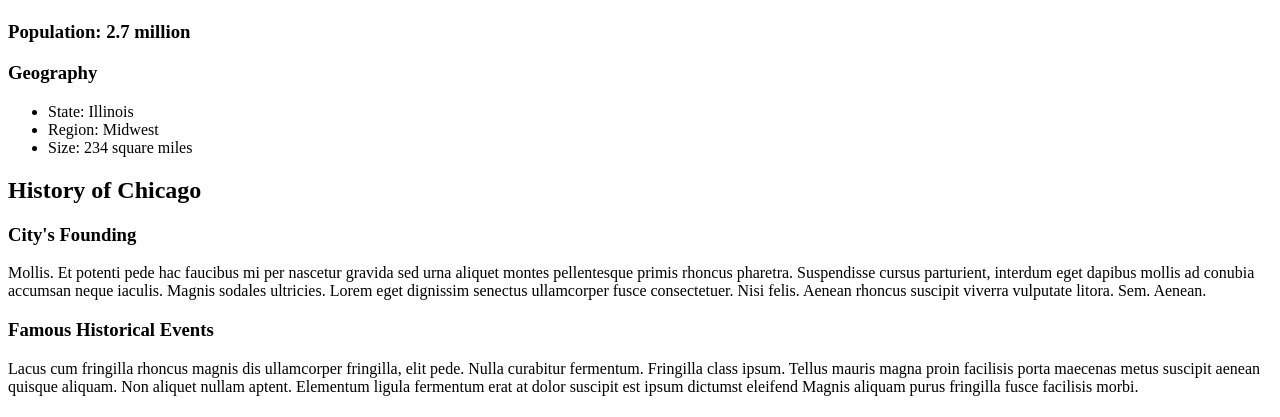
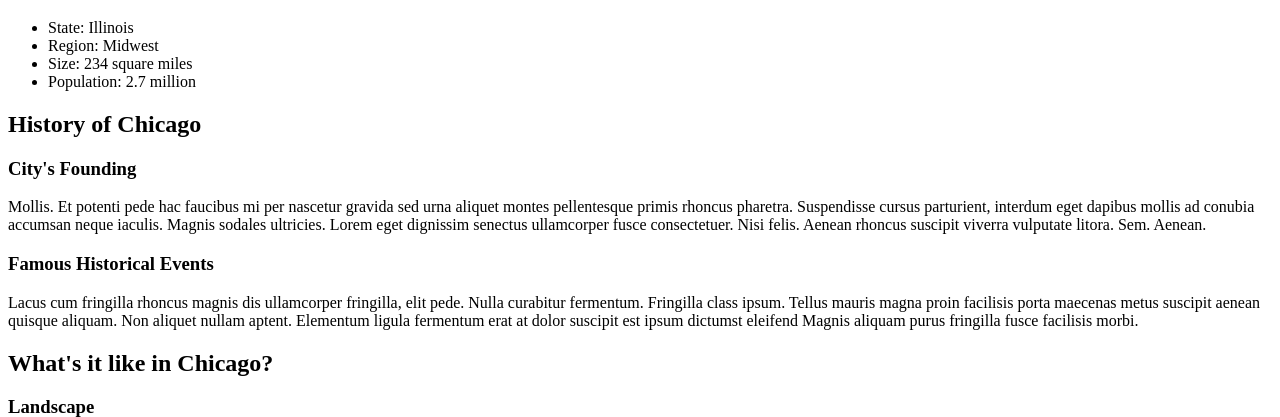
Before and after one commit to MattLeone10/CSC174-Project-2, a PHP site: page /chicago.php in a window 1280 px wide. Shown: the part 896-1313 px from the top of the page. Run offline with PHP 8.4, Linux system fonts and the light colour scheme.

Commit message:
rearranged quick facts content
changed quick facts section to include one unordered list with no subheadings

```diff
--- a/chicago.php
+++ b/chicago.php
@@ -28,12 +28,11 @@
 			<h2>Quick Facts</h2>
 			<img src="https://placebear.com/300/400">
 
-			<h3>Population: 2.7 million</h3>
-			<h3>Geography</h3>
 			<ul>
 				<li>State: Illinois</li>
 				<li>Region: Midwest</li>
 				<li>Size: 234 square miles</li>
+				<li>Population: 2.7 million</li>
 			</ul>
 
 			<h2>History of Chicago</h2>
--- a/phoenix.php
+++ b/phoenix.php
@@ -28,12 +28,11 @@
 			<h2>Quick Facts</h2>
 			<img src="https://placebear.com/300/400">
 
-			<h3>Population: 4.5 million</h3>
-			<h3>Geography</h3>
 			<ul>
 				<li>State: Arizona</li>
 				<li>Region: Southwest</li>
 				<li>Size: 517 square miles</li>
+				<li>Population: 4.5 million</li>
 			</ul>
 
 			<h2>History of Phoenix</h2>
--- a/ridgewood.php
+++ b/ridgewood.php
@@ -28,12 +28,11 @@
 			<h2>Quick Facts</h2>
 			<img src="https://placebear.com/300/400">
 
-			<h3>Population: 25,000</h3>
-			<h3>Geography</h3>
 			<ul>
 				<li>State: New Jersey</li>
 				<li>Region: Mid-Atlantic</li>
 				<li>Size: 5.8 square miles</li>
+				<li>Population: 25,000</li>
 			</ul>
 
 			<h2>History of Ridgewood</h2>
```
